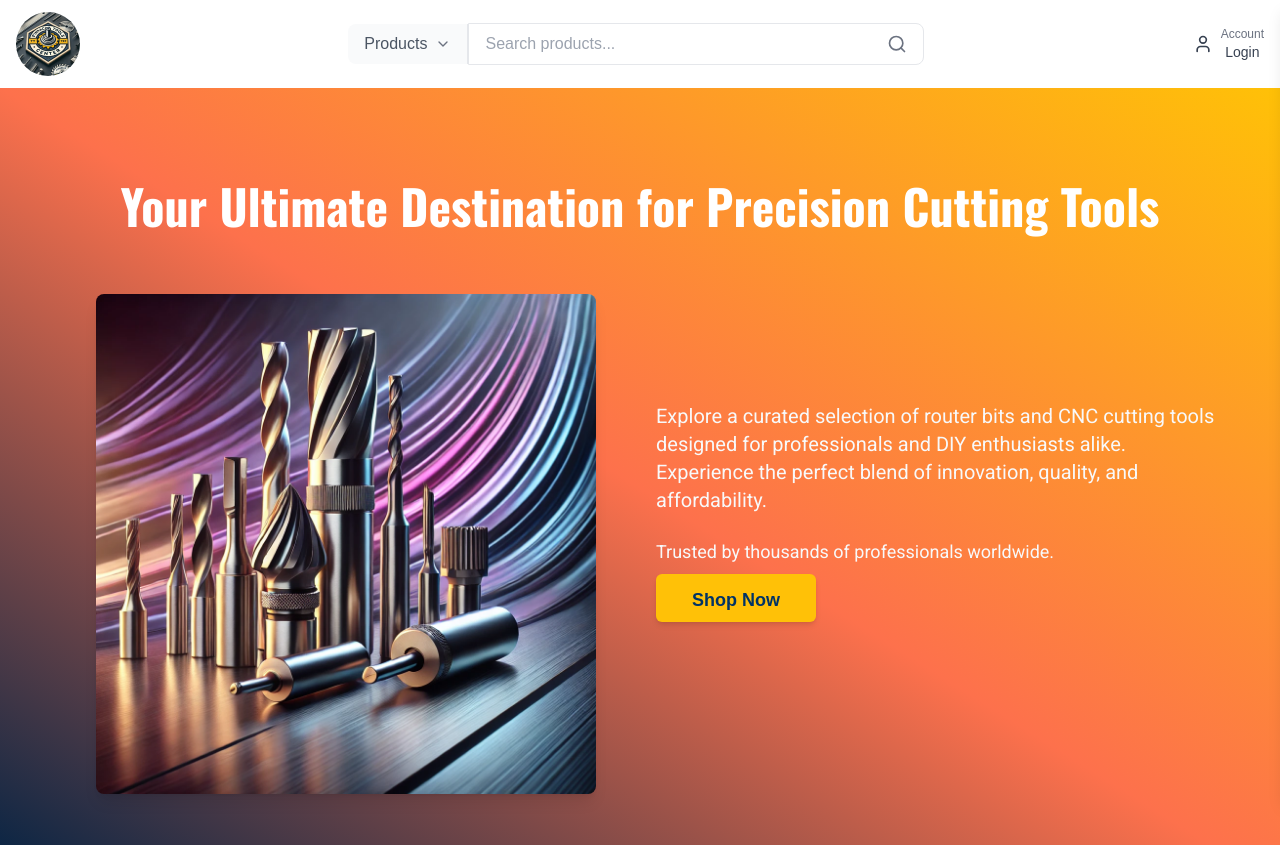
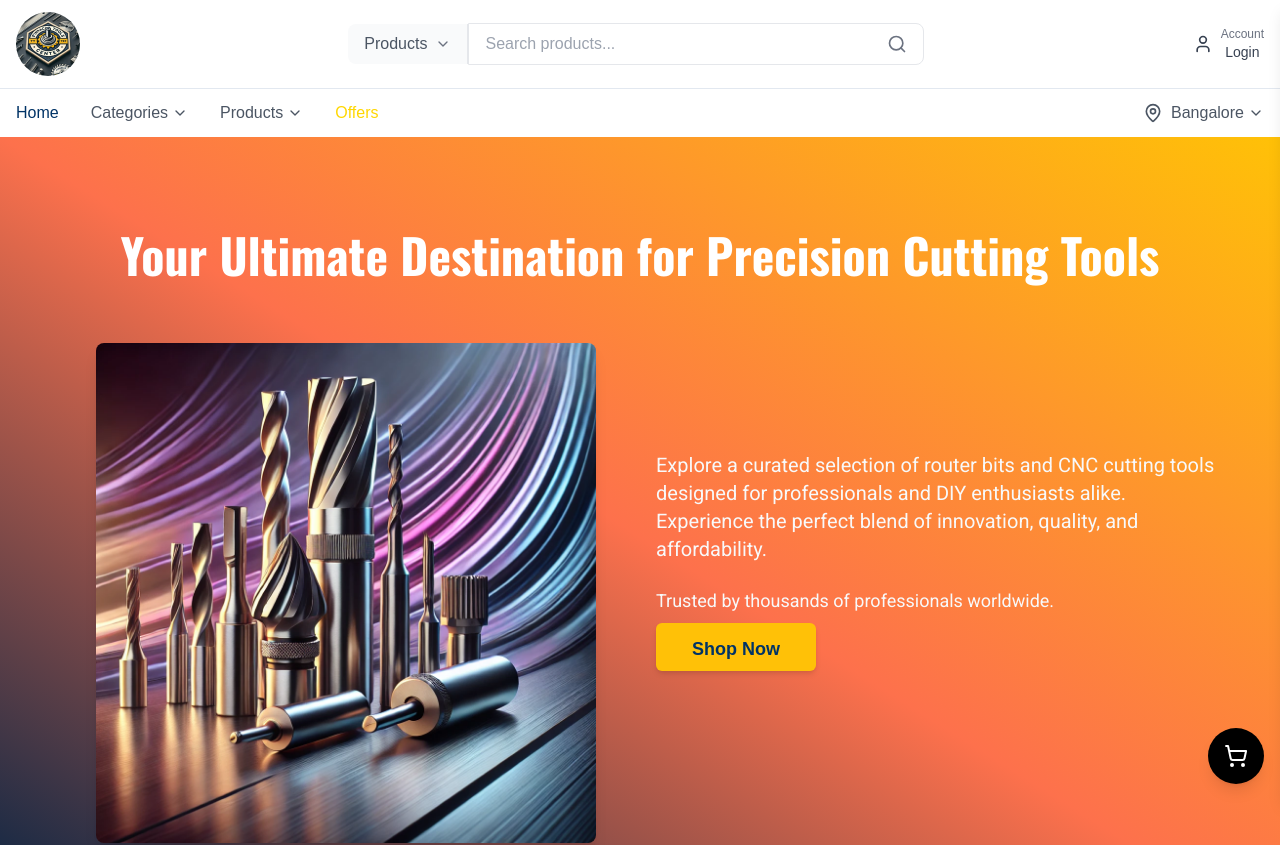
Before and after one commit to Hamza525318/pinnacle-tools-center, a Next.js app: page / in a window 1280 px wide. Shown: the top 845 px of the page. Built offline with nearby package versions, Linux system fonts and the light colour scheme.

Commit message:
add to cart ui update

```diff
--- a/src/components/ui/AddToCartComponent.jsx
+++ b/src/components/ui/AddToCartComponent.jsx
@@ -28,7 +28,7 @@ export default function AddToCartModal() {
   return (
     <>
       {/* Cart Button */}
-      <button onClick={() => setIsOpen(true)} className="fixed bottom-4 right-4 bg-black text-white p-4 rounded-full shadow-lg">
+      <button onClick={() => setIsOpen(true)} className="fixed bottom-4 right-4 bg-black text-white p-4 z-[99999] rounded-full shadow-lg">
         <ShoppingCart size={24} />
       </button>
 
--- a/src/components/ui/Navbar.jsx
+++ b/src/components/ui/Navbar.jsx
@@ -88,6 +88,48 @@ const Navbar = () => {
         </div>
       </div>
 
+        <div className="hidden md:block border-t">
+        <div className="container mx-auto px-4">
+          <div className="flex items-center justify-between py-3">
+            <div className="flex items-center space-x-8">
+              <a href="/" className="text-[#003366] font-medium">
+                Home
+              </a>
+              <DropdownMenu className="bg-white">
+                <DropdownMenuTrigger className="flex items-center text-gray-600 hover:text-[#003366]">
+                  Categories
+                  <ChevronDown className="ml-1 h-4 w-4" />
+                </DropdownMenuTrigger>
+                <DropdownMenuContent className=" bg-white z-[9999]">
+                  <DropdownMenuItem>Category 1</DropdownMenuItem>
+                  <DropdownMenuItem>Category 2</DropdownMenuItem>
+                  <DropdownMenuItem>Category 3</DropdownMenuItem>
+                </DropdownMenuContent>
+              </DropdownMenu>
+              <DropdownMenu>
+                <DropdownMenuTrigger className="flex items-center text-gray-600 hover:text-[#003366]">
+                  Products
+                  <ChevronDown className="ml-1 h-4 w-4" />
+                </DropdownMenuTrigger>
+                <DropdownMenuContent className="bg-white z-[9999]">
+                  <DropdownMenuItem>Product 1</DropdownMenuItem>
+                  <DropdownMenuItem>Product 2</DropdownMenuItem>
+                  <DropdownMenuItem>Product 3</DropdownMenuItem>
+                </DropdownMenuContent>
+              </DropdownMenu>
+              <a href="/offers" className="text-[#FFD700] font-medium">
+                Offers
+              </a>
+            </div>
+            <button className="flex items-center text-gray-600 hover:text-[#003366]">
+              <MapPin className="h-5 w-5" />
+              <span className="ml-2">Bangalore</span>
+              <ChevronDown className="ml-1 h-4 w-4" />
+            </button>
+          </div>
+        </div>
+      </div>
+
       {/* Mobile Sidebar Menu */}
       <div
         className={`fixed top-0 right-0 h-full w-64 bg-gradient-to-b from-[#fd714c] to-[#ffc107] shadow-lg text-white p-6 z-50 transform ${
```
